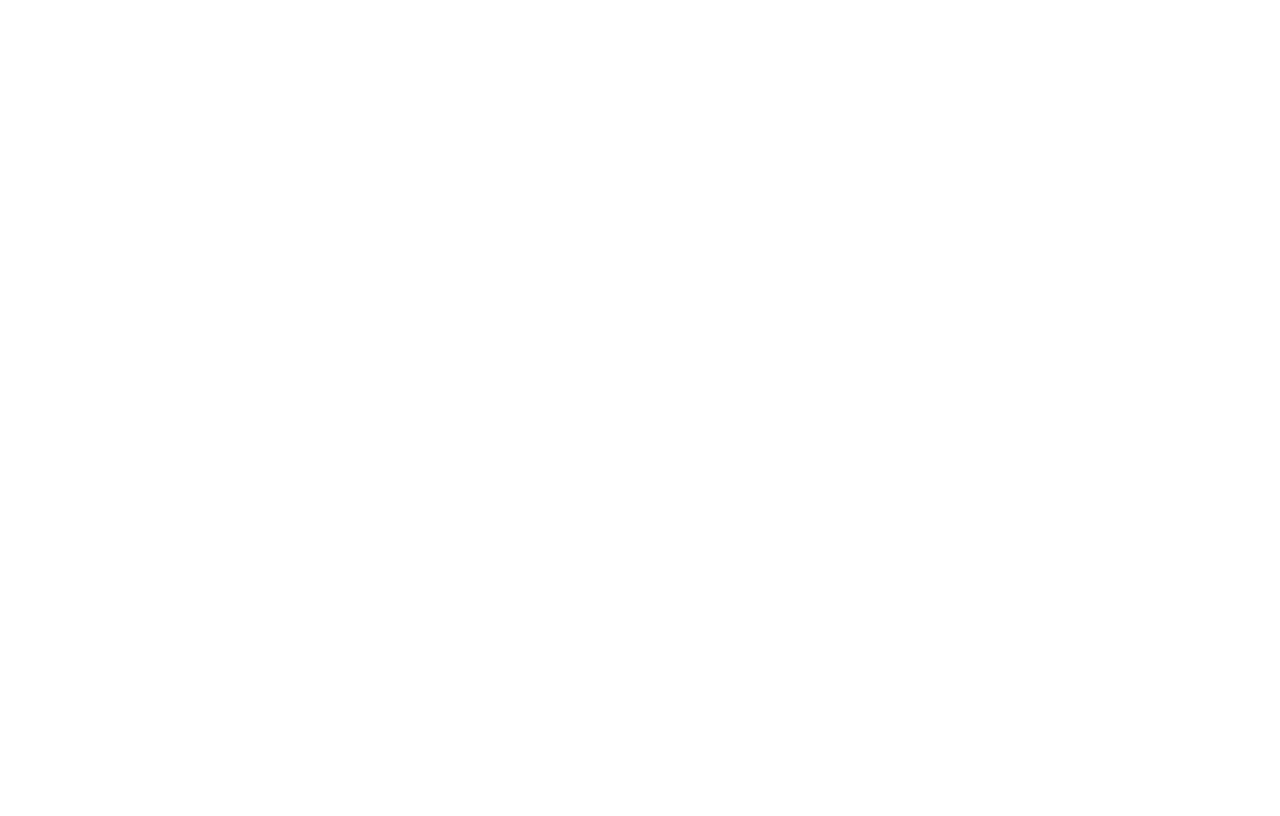
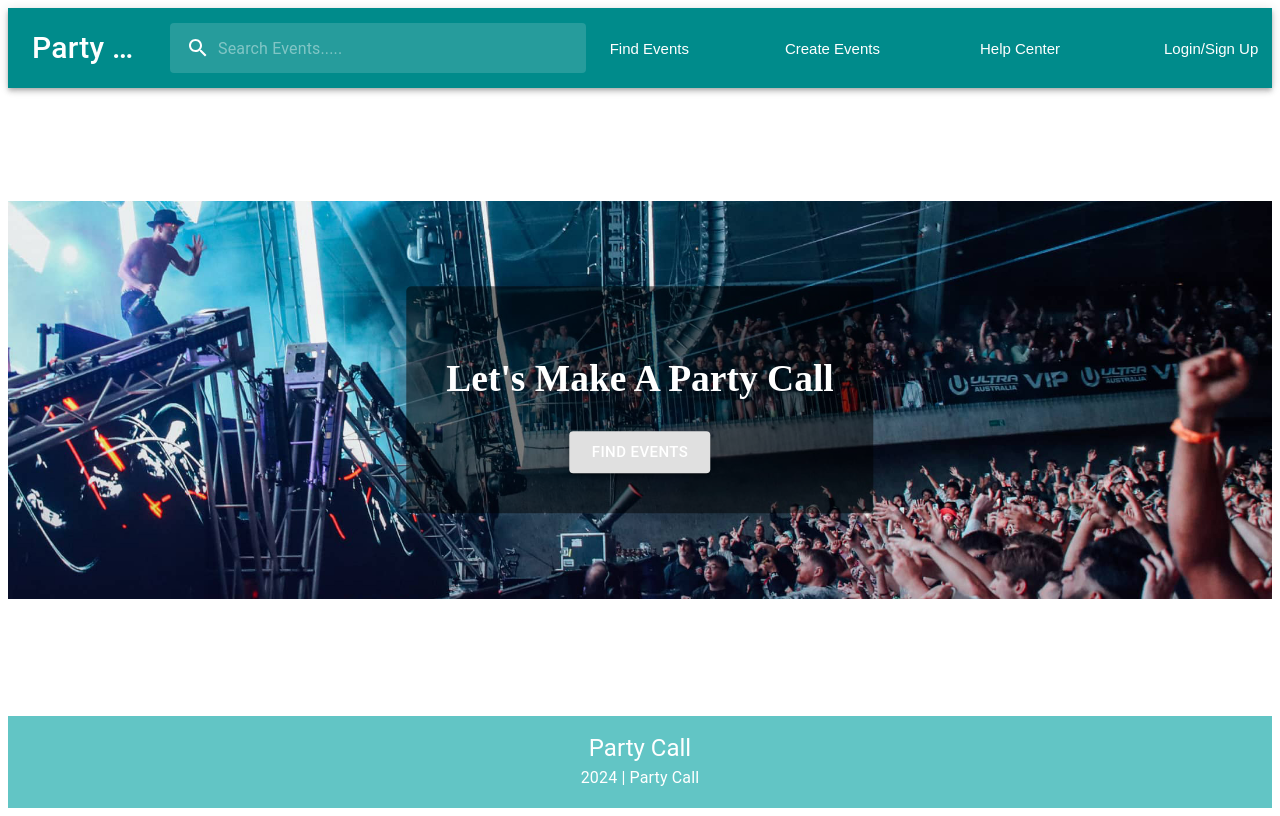
Before and after one commit to robhardial/party-call-front, a React (Vite) app in the folder party-call/: page / in a window 1280 px wide. Before the commit this address had no page. Built offline with nearby package versions, Linux system fonts and the light colour scheme.

Commit message:
Created layout for pages

```diff
--- a/party-call/src/App.tsx
+++ b/party-call/src/App.tsx
@@ -1,14 +1,14 @@
-import HeaderComponent from "./components/Header/HeaderComponent"
-import Footer from "./components/Footer/FooterComponent"
-import HeroComponent from "./components/Hero/HeroComponent"
 import { Route, Routes } from "react-router-dom"
+import Layout from "./pages/Layout"
+import LandingPage from "./pages/LandingPage/LandingPage"
 
 function App() {
 
   return (
     <div className="app">
       <Routes>
-        <Route>
+        <Route path="/" element={<Layout/>}>
+          <Route index element={<LandingPage/>}/>
         </Route>
       </Routes>
     </div>
--- /dev/null
+++ b/party-call/src/pages/Layout.css
@@ -0,0 +1,12 @@
+.layout-container {
+    display: flex;
+    flex-direction: column;
+    min-height: 100vh;
+    /* Use 100% of the viewport height */
+}
+
+.main-content {
+    flex: 1;
+    width: 100%;
+    /* Expands to fill available space, pushing the footer down */
+}
--- /dev/null
+++ b/party-call/src/pages/Layout.tsx
@@ -0,0 +1,20 @@
+import React from "react";
+import { Outlet } from "react-router-dom";
+import HeaderComponent from "../components/Header/HeaderComponent";
+import Footer from "../components/Footer/FooterComponent";
+import './Layout.css'
+
+
+const Layout: React.FC = () =>{
+    return (
+        <div className="layout-container">
+            <HeaderComponent />
+            <main className="main-content">
+                <Outlet />
+            </main>
+            <Footer/>
+        </div>
+    )
+}
+
+export default Layout;
```
